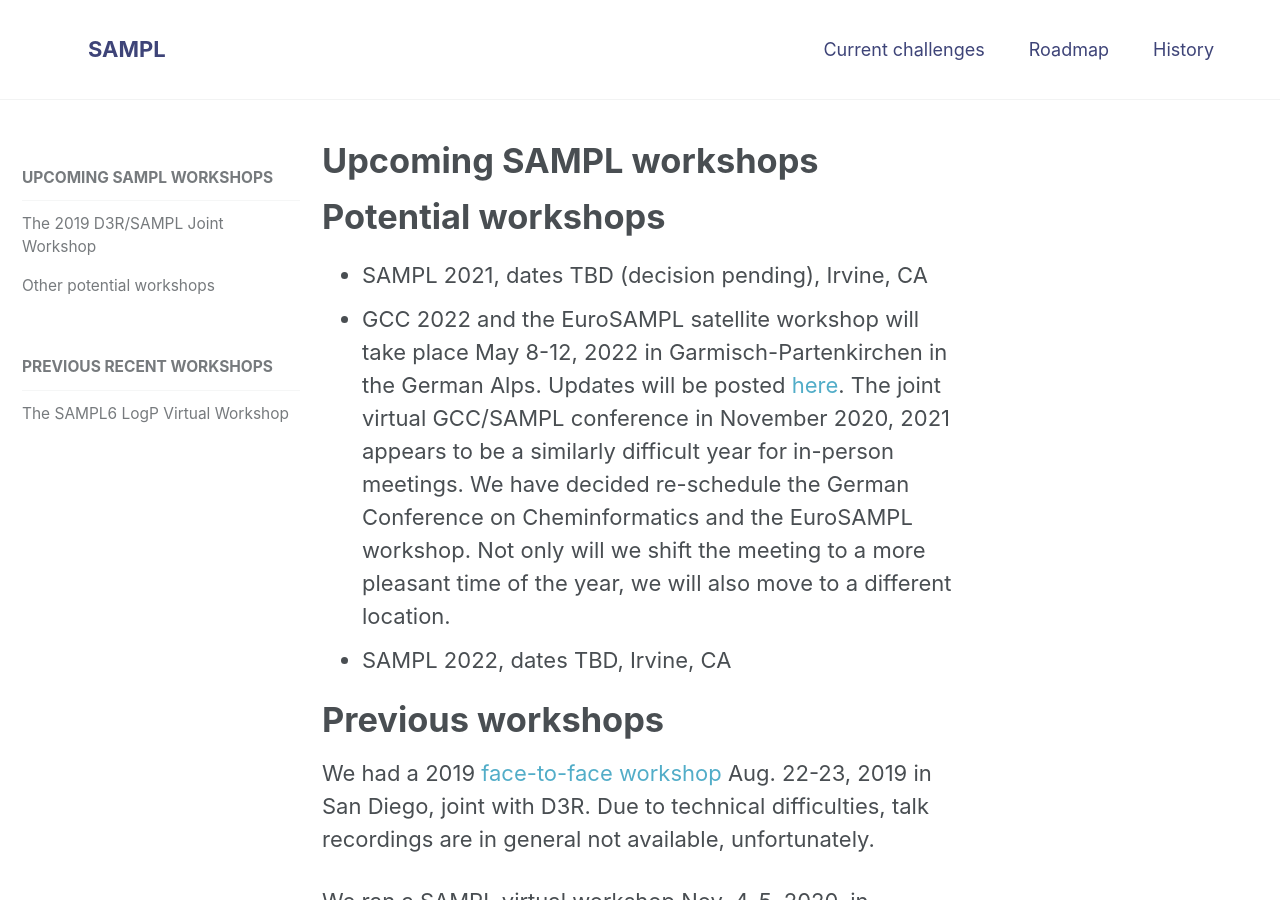
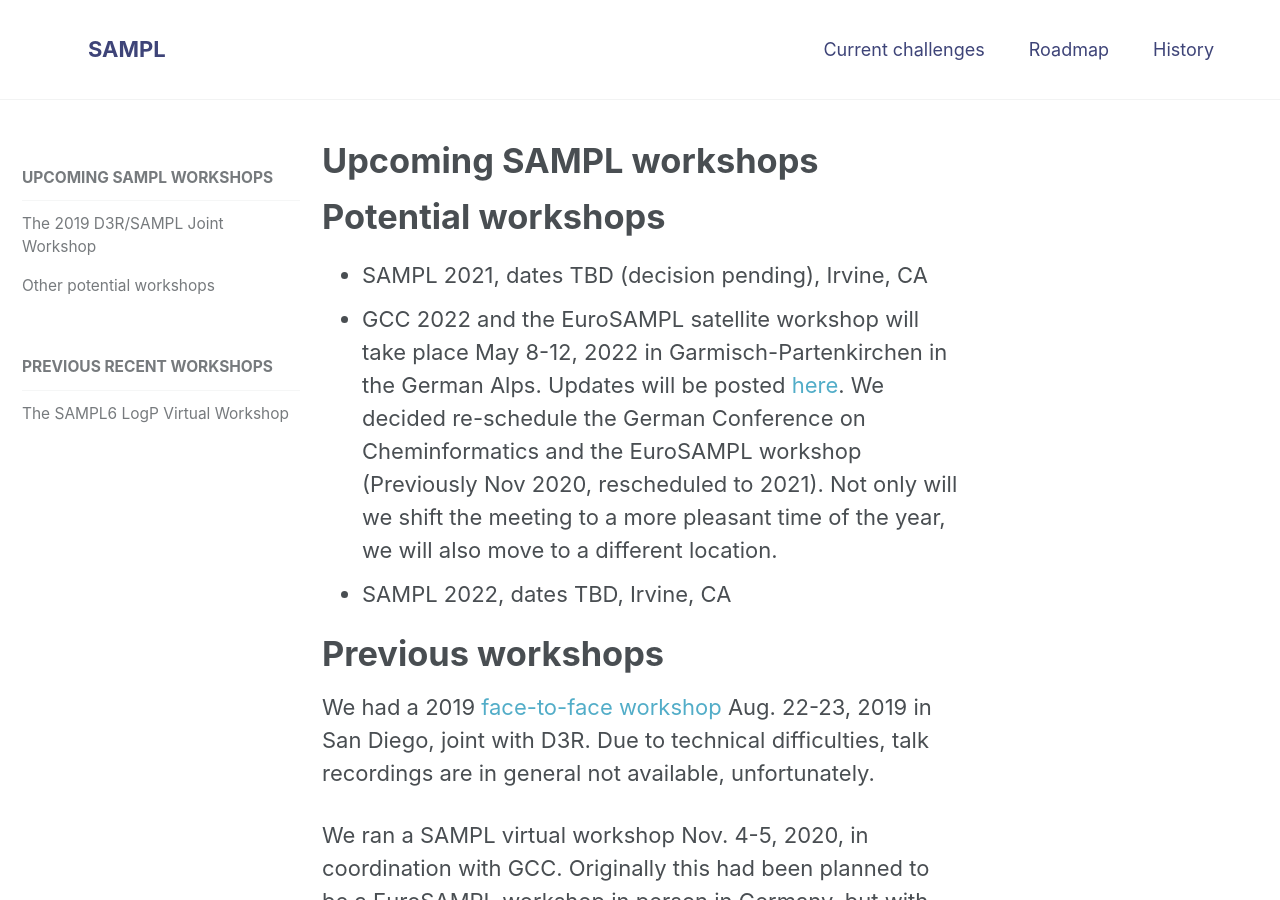
Before and after one commit to samplchallenges/samplchallenges.github.io, a Jekyll site: the page built from _current_challenges/01_workshops.md, in a window 1280 px wide and 900 px high. Built offline with Jekyll 4.4.1, drawn with Linux system fonts in a browser that asks for light colours.

Commit message:
Update 01_workshops.md

```diff
--- a/_current_challenges/01_workshops.md
+++ b/_current_challenges/01_workshops.md
@@ -11,7 +11,7 @@
 # Potential workshops
 
 - SAMPL 2021, dates TBD (decision pending), Irvine, CA
-- GCC 2022 and the EuroSAMPL satellite workshop will take place May 8-12, 2022 in Garmisch-Partenkirchen in the German Alps. Updates will be posted [here](www.gdch.de/netzwerk-strukturen/fachstrukturen/computer-in-der-chemie-cic.html). The joint virtual GCC/SAMPL conference in November 2020, 2021 appears to be a similarly difficult year for in-person meetings. We have decided re-schedule the German Conference on Cheminformatics and the EuroSAMPL workshop. Not only will we shift the meeting to a more pleasant time of the year, we will also move to a different location.
+- GCC 2022 and the EuroSAMPL satellite workshop will take place May 8-12, 2022 in Garmisch-Partenkirchen in the German Alps. Updates will be posted [here](www.gdch.de/netzwerk-strukturen/fachstrukturen/computer-in-der-chemie-cic.html). We decided re-schedule the German Conference on Cheminformatics and the EuroSAMPL workshop (Previously Nov 2020, rescheduled to 2021). Not only will we shift the meeting to a more pleasant time of the year, we will also move to a different location.
 - SAMPL 2022, dates TBD, Irvine, CA
 
 # Previous workshops
```
